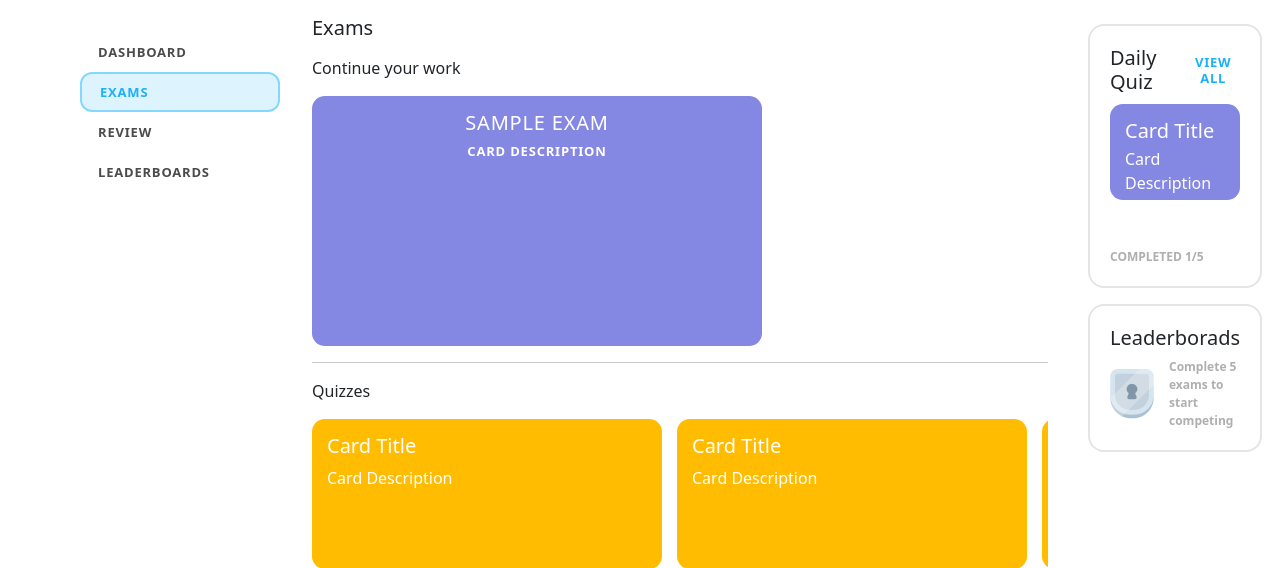
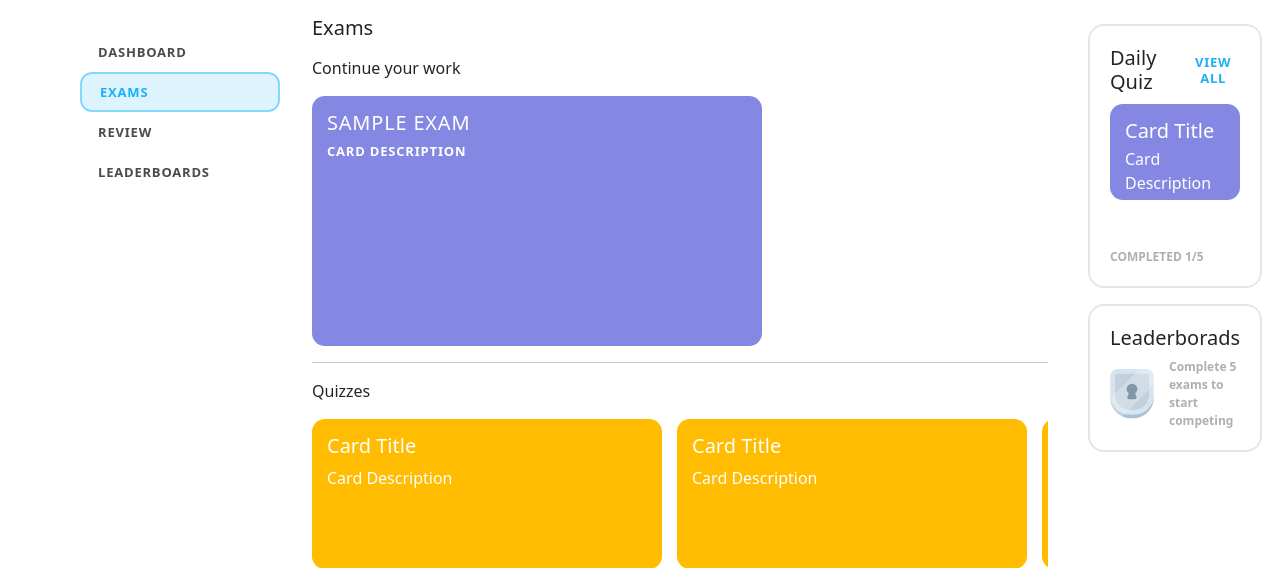
Before and after one commit to tmtgcoredev/ExamPH, a Django app: template templates/main/dashboard.html in a window 1280 px wide, after a click on "EXAMS". Shown: the part 48-616 px from the top of the page. Run offline with Django 5.2, Linux system fonts and the light colour scheme; the template is opened without the code that fills it: most values are stand-ins (such as "Sample title", 1, 10 or a date in 2020).

Commit message:
aligned text to left

```diff
--- a/static/scss/styles.css
+++ b/static/scss/styles.css
@@ -218,6 +218,7 @@ footer {
   padding: 15px 15px;
   color: #FFF;
   border-radius: 0.8rem;
+  text-align: left;
 }
 
 .quiz-card-2 {
--- a/static/scss/styles.scss
+++ b/static/scss/styles.scss
@@ -189,6 +189,7 @@ footer{
     padding: 15px 15px;
     color: #FFF;
     border-radius: 0.8rem;
+    text-align: left;
 }
 .quiz-card-2{
     background-color: #FFBC00;
```
Also changed, not shown: 1 other file.
